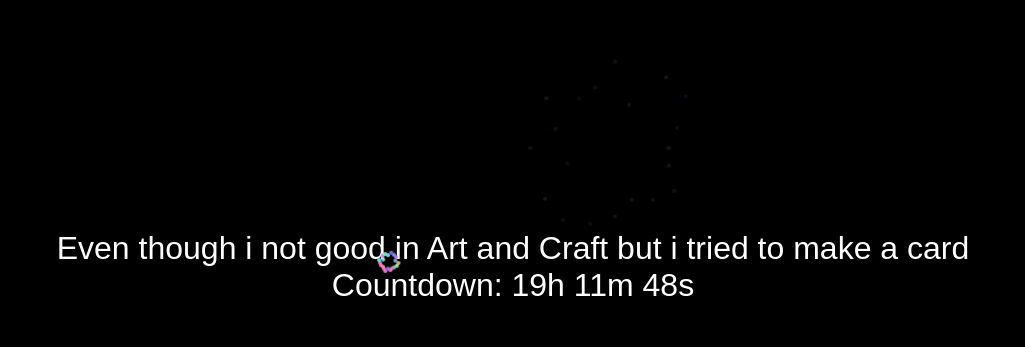
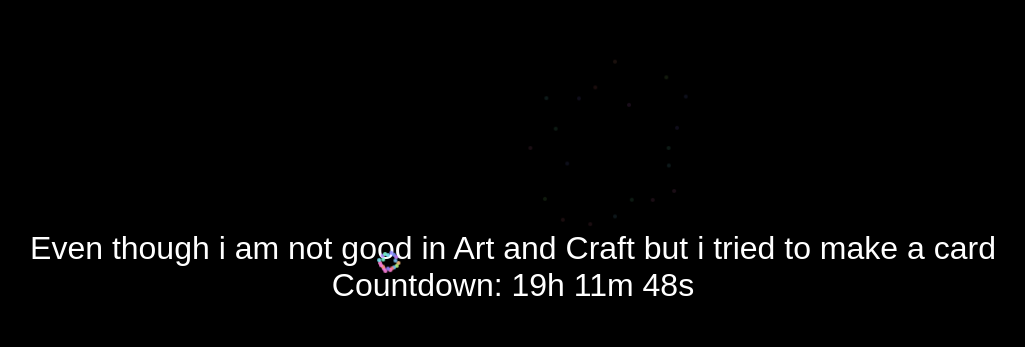
Before and after one commit to Dhruv9780/bestwishDV, a plain HTML site: page index.html in a window 1280 px wide. Shown: the part 133-480 px from the top of the page, without its empty margins (127-1152 px from the left). Drawn offline with Linux system fonts and the light colour scheme.

Commit message:
Update index.html

```diff
--- a/index.html
+++ b/index.html
@@ -195,7 +195,7 @@
           const seconds = Math.floor((distance % (1000 * 60)) / 1000);
 
           // Display countdown in the "countdown" div
-          document.getElementById("countdown").innerHTML = `Even though i not good in Art and Craft but i tried to make a card <BR> Countdown: ${hours}h ${minutes}m ${seconds}s`;
+          document.getElementById("countdown").innerHTML = `Even though i am not good in Art and Craft but i tried to make a card <BR> Countdown: ${hours}h ${minutes}m ${seconds}s`;
         } else {
           // Time has arrived, hide countdown and show choice section
           document.getElementById("countdown").style.display = 'none'; // Hide countdown
```
